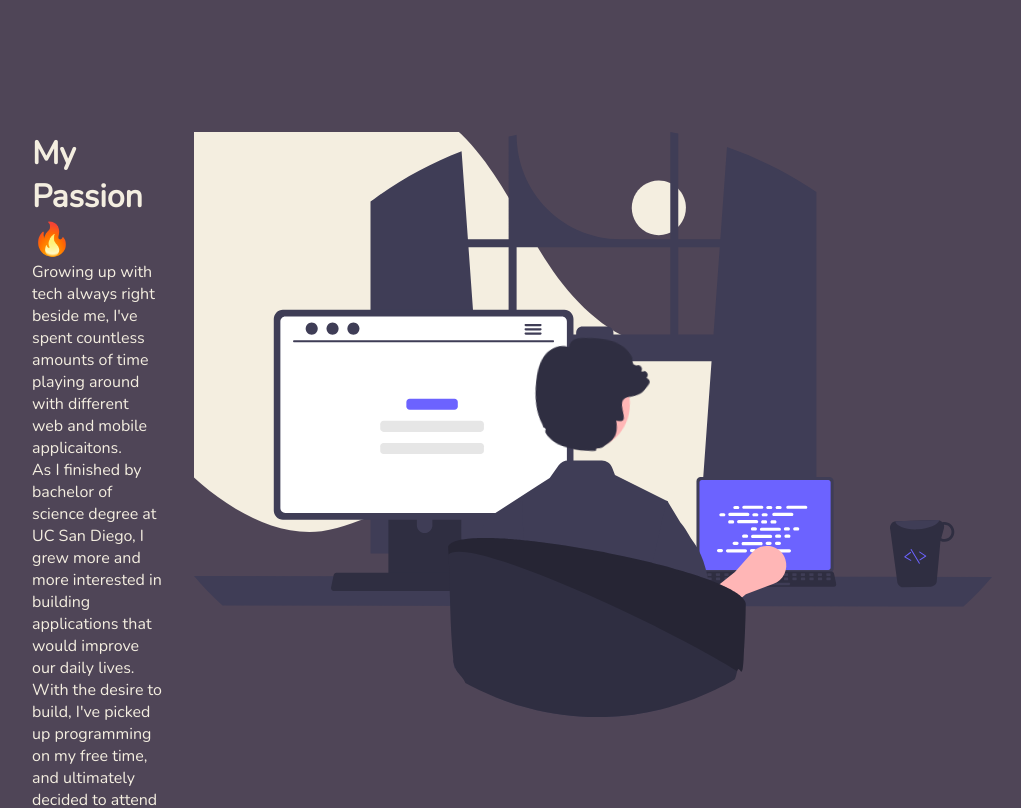
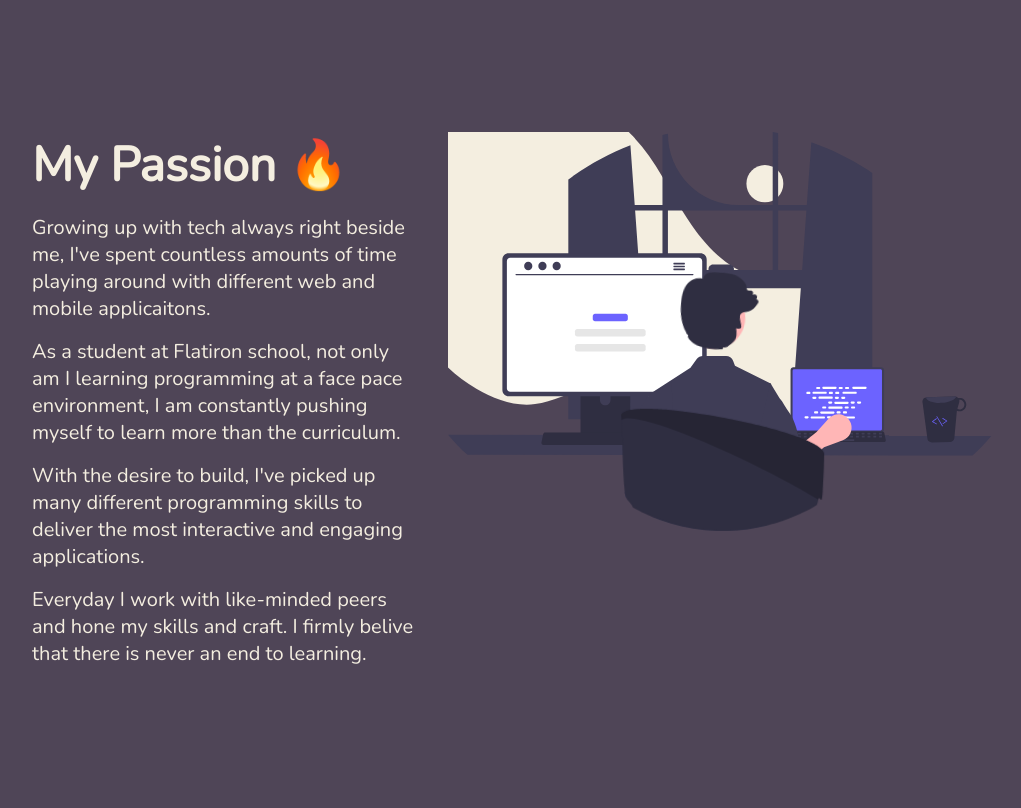
Before and after one commit to Jerricke/my-portfolio-app, a React (Vite) app: page / in a window 1280 px wide. Shown: the part 1040-1848 px from the top of the page, without its empty margins (128-1149 px from the left). Built offline with nearby package versions, Linux system fonts and the light colour scheme; a web font is replaced by a local one.

Commit message:
complete

```diff
--- a/src/components/About.jsx
+++ b/src/components/About.jsx
@@ -7,11 +7,10 @@ function About() {
         <div id="About" className="aboutSection">
             <div className="aboutMe fade-in">
                 <h1>My Passion 🔥</h1>
-                <p>Growing up with tech always right beside me, I&apos;ve spent countless amounts of time playing around with different web and mobile applicaitons.
-                <br/>As I finished by bachelor of science degree at UC San Diego, I grew more and more interested in building applications that would improve our daily lives.
-                <br/>With the desire to build, I&apos;ve picked up programming on my free time, and ultimately decided to attend Flatiron School Software Engineering Bootcamp.
-                <br/>Everyday I work with like-minded peers and hone my skills and craft with the goal of creating the most intuitive and well-rounded applications.
-                </p>
+                <p>Growing up with tech always right beside me, I&apos;ve spent countless amounts of time playing around with different web and mobile applicaitons. </p>
+                <p>As a student at Flatiron school, not only am I learning programming at a face pace environment, I am constantly pushing myself to learn more than the curriculum.</p>
+                <p>With the desire to build, I&apos;ve picked up many different programming skills to deliver the most interactive and engaging applications.</p>
+                <p>Everyday I work with like-minded peers and hone my skills and craft. I firmly belive that there is never an end to learning.</p>
             </div>
             <div className="aboutAnimation fade-in">
                 <VisualAnimation />
--- a/src/components/App.css
+++ b/src/components/App.css
@@ -149,15 +149,24 @@ transition: .3s, background-size .3s .3s;
   gap: 2rem;
 }
 
-.aboutMe {
-  flex: 1
+.aboutSection .aboutMe {
+  flex: 1 1 20rem
 }
 
-.aboutSection img {
-  flex: 1;
-  width: 20rem;
+.aboutSection .aboutMe h1 {
+  font-size: 3rem;
+  padding-bottom: 1rem;
+}
+.aboutSection .aboutMe p{
+  font-size: 1.25rem;
+  padding-bottom: 1rem;
 }
 
+.aboutSection .aboutAnimation {
+  flex: 1 1 30rem;
+  width: 40rem;
+  height: auto;
+}
 
 
 
--- a/src/components/VisualAnimation.jsx
+++ b/src/components/VisualAnimation.jsx
@@ -3,7 +3,7 @@ import "./visualAnimationCSS.css"
 function VisualAnimation() {
     return (
         <div className="AboutAnimation">
-        <svg width="798" height="585" viewBox="0 0 798 585" fill="none" xmlns="http://www.w3.org/2000/svg">
+        <svg width="100%" height="100%" viewBox="0 0 798 585" fill="none" xmlns="http://www.w3.org/2000/svg">
         <g id="undraw_programming_re_kg9v 1">
         <path id="Vector" d="M464.834 103.129C479.79 103.129 491.914 90.9082 491.914 75.8334C491.914 60.7586 479.79 48.5381 464.834 48.5381C449.878 48.5381 437.754 60.7586 437.754 75.8334C437.754 90.9082 449.878 103.129 464.834 103.129Z" fill="#F4EEE0"/>
         <path id="Vector_2" d="M551.021 422.769C591.272 391.867 610.497 339.939 598.462 290.403C598.163 289.173 597.847 287.945 597.515 286.719C589.535 257.315 569.795 229.37 541.023 219.974C516.865 212.085 490.496 218.152 465.293 215.015C415.818 208.856 377.462 168.508 350.473 126.262C323.484 84.0166 302.743 36.7287 266.88 1.82772C207.767 -55.7007 111.339 -68.0866 38.0477 -30.6399C-35.2438 6.80691 -81.9298 89.8857 -79.9387 172.684C-77.9476 255.483 -29.1813 334.644 41.6395 376.644C67.6562 392.073 97.747 403.003 127.693 399.178C153.678 395.86 177.287 381.787 203.149 377.609C243.81 371.04 284.212 389.57 319.38 411.163C354.549 432.757 388.519 458.351 428.483 468.362C467.288 478.082 515.364 450.143 551.021 422.769Z" fill="#F4EEE0"/>
```
